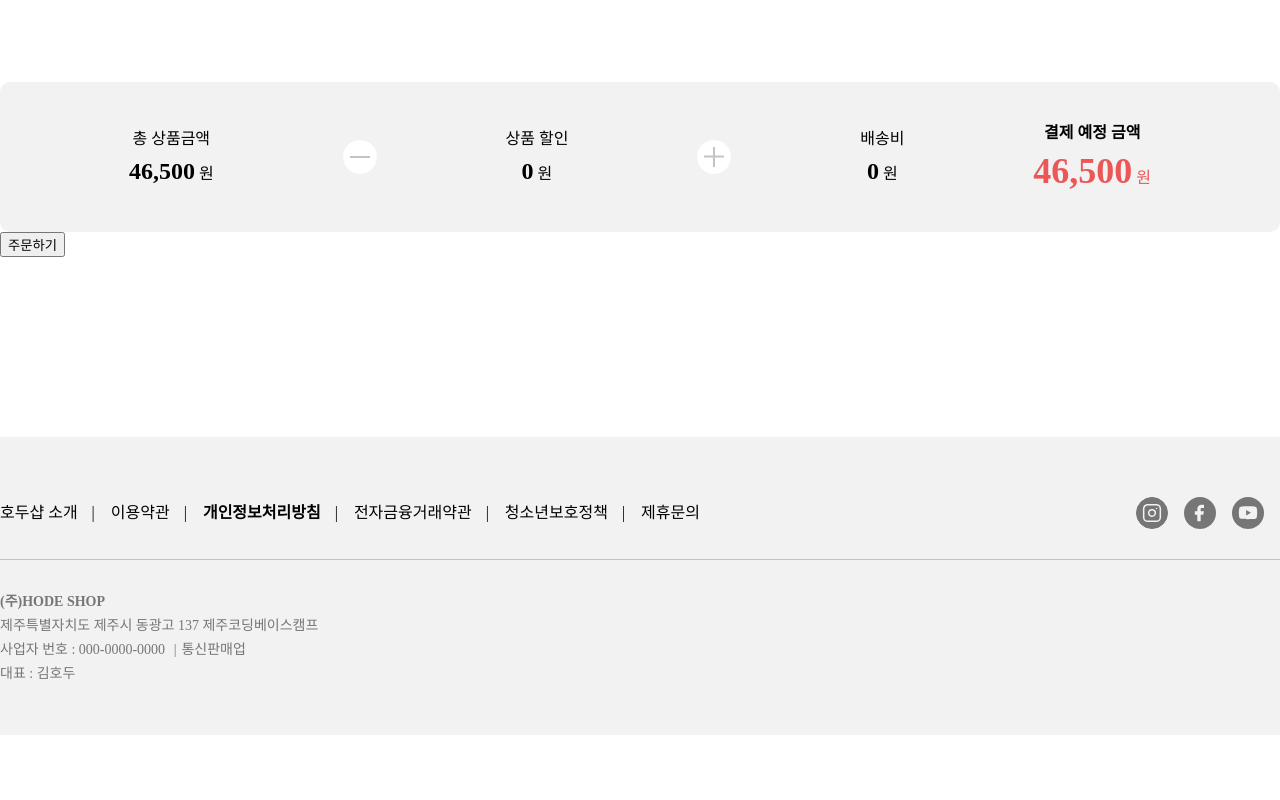
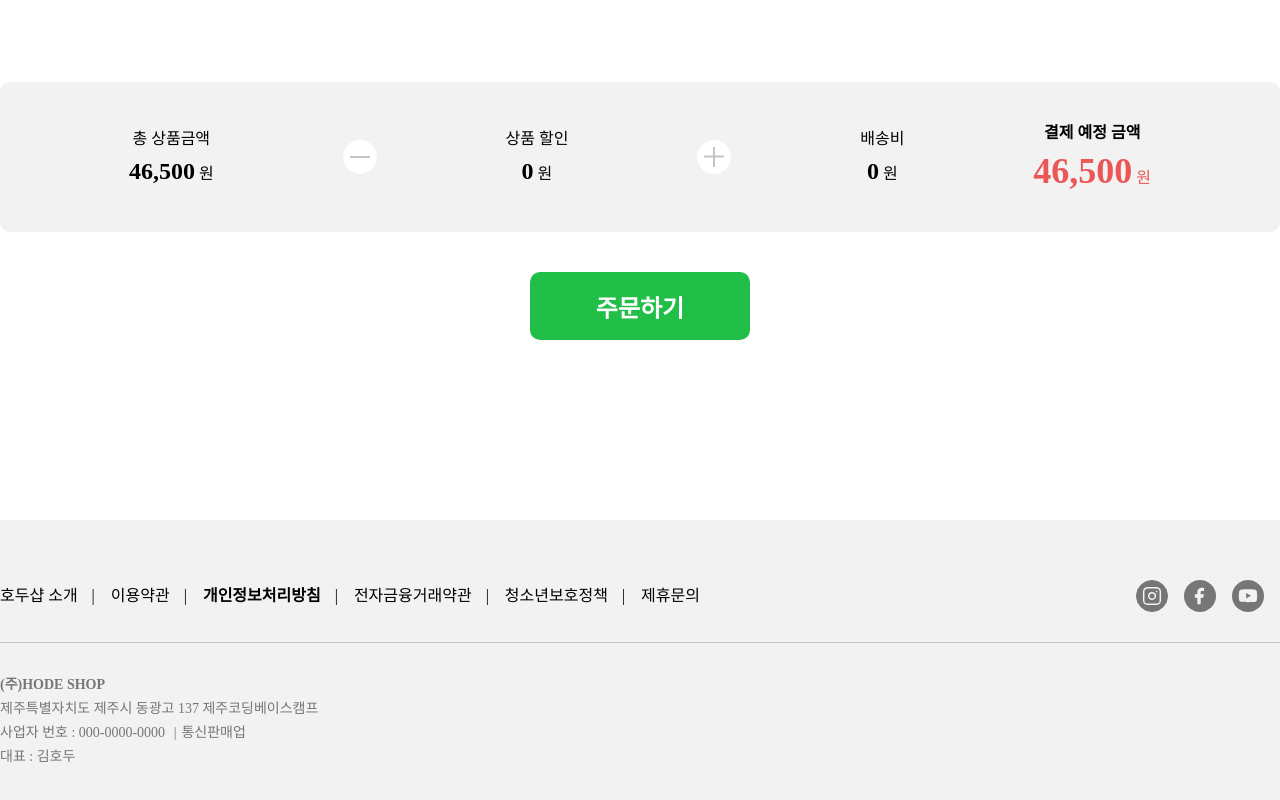
Before and after one commit to Forhye/openMarket, a plain HTML site: page pages/shopping-cart.html in a window 1280 px wide. Shown: the part 743-1543 px from the top of the page. Before the commit the page ends 1478 px from the top, so only its background shows below. Drawn offline with Linux system fonts and the light colour scheme; a web font is replaced by a local one.

Commit message:
💄 add : 주문하기 버튼 스타일링

```diff
--- a/css/shopping-cart.css
+++ b/css/shopping-cart.css
@@ -236,3 +236,24 @@ section.cart--priceCount ul li:last-child em {
 section.cart--priceCount ul li:last-child span {
   color: var(--point-color);
 }
+
+.cart__orderBtn {
+  width: 100%;
+  margin-top: 40px;
+  display: flex;
+}
+
+.cart__orderBtn button {
+  color: #fff;
+  font-size: 24px;
+  font-weight: 800;
+
+  width: 220px;
+  height: 68px;
+
+  border: none;
+  border-radius: 10px;
+  background-color: var(--main-color);
+
+  margin: auto;
+}
```
